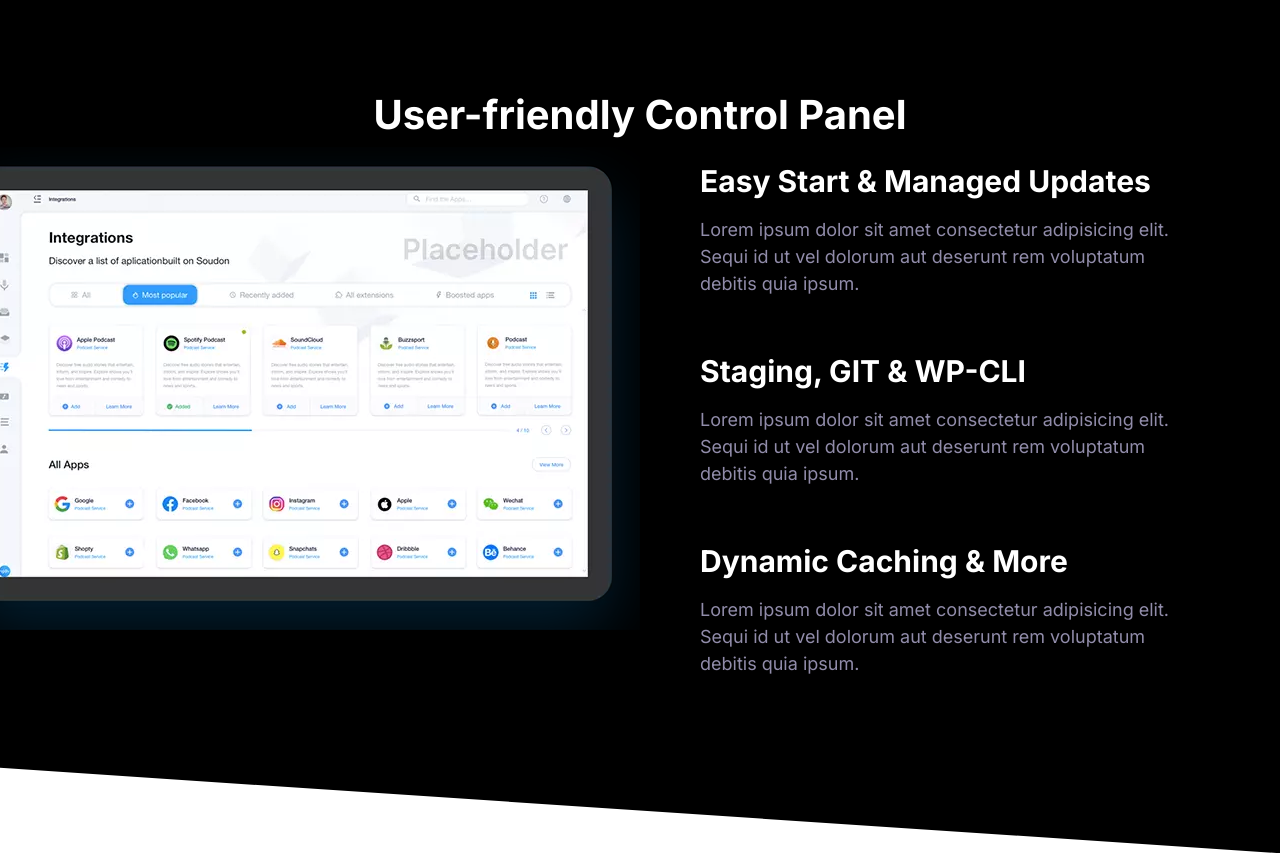
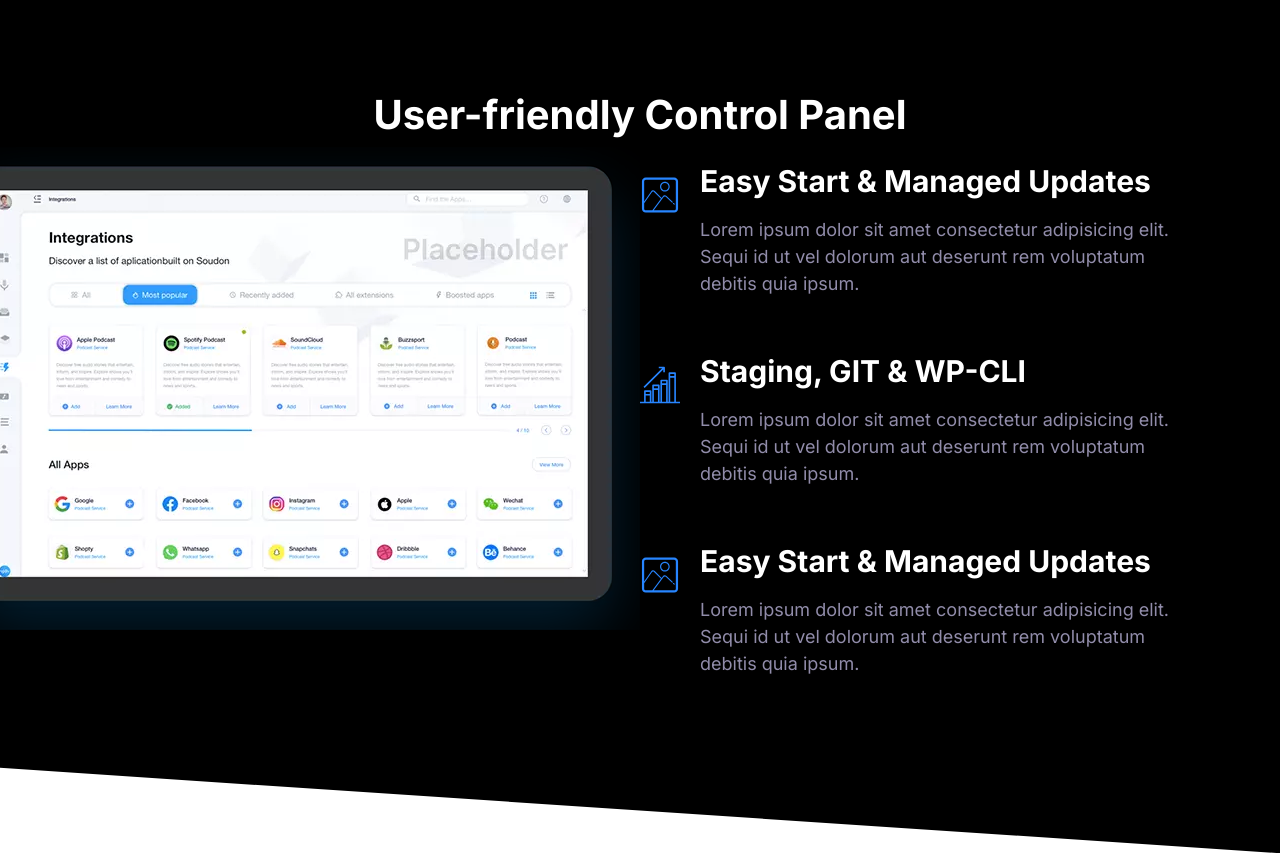
Before and after one commit to Muruganandham333/Moshify, a plain HTML site: page index.html in a window 1280 px wide. Drawn offline with Linux system fonts and the light colour scheme.

Commit message:
svg color not change issue fix

```diff
--- a/css/style.css
+++ b/css/style.css
@@ -174,7 +174,9 @@ a {
 }
 
 .icon--primary {
-  color: var(--primary-color);
+  /* color: var(--primary-color); */
+  filter: invert(42%) sepia(66%) saturate(2570%) hue-rotate(199deg)
+    brightness(99%) contrast(106%);
 }
 
 .icon-container {
@@ -192,7 +194,9 @@ a {
 }
 
 .icon--white {
-  background-color: var(--white-color);
+  /* background-color: var(--white-color); */
+  filter: invert(100%) sepia(100%) saturate(2%) hue-rotate(177deg)
+    brightness(111%) contrast(101%);
 }
 
 /* BUTTON */
--- a/index.html
+++ b/index.html
@@ -69,7 +69,7 @@
                 </svg>
               </div>
               <div class="media__body">
-                <h3 class="media__title">Dynamic Caching & More</h3>
+                <h3 class="media__title">Easy Start & Managed Updates</h3>
                 <p>
                   Lorem ipsum dolor sit amet consectetur adipisicing elit. Sequi
                   id ut vel dolorum aut deserunt rem voluptatum debitis quia
```
